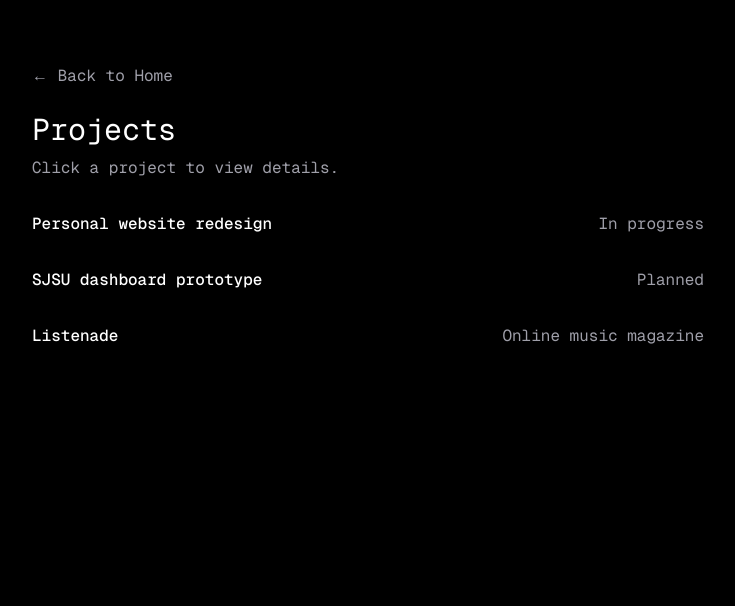
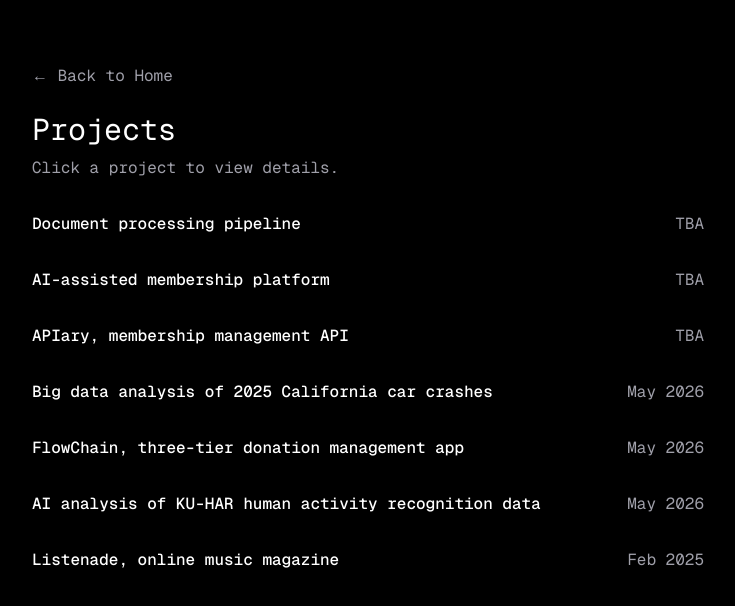
Before and after one commit to marljonson/marl.dev, a Next.js app: page /projects in a window 1280 px wide. Shown: the top 606 px of the page, without its empty margins (272-1007 px from the left). Built offline with nearby package versions, Linux system fonts and the light colour scheme.

Commit message:
Add project pages

```diff
--- a/app/blog/[slug]/page.tsx
+++ b/app/blog/[slug]/page.tsx
@@ -2,12 +2,17 @@ import GoBackLink from "../../components/GoBackLink";
 import { notFound } from "next/navigation";
 import { posts } from "../posts";
 
-export default function PostPage({
+export async function generateStaticParams() {
+  return posts.map((post) => ({ slug: post.slug }));
+}
+
+export default async function PostPage({
   params,
 }: {
-  params: { slug: string };
+  params: Promise<{ slug: string }>;
 }) {
-  const post = posts.find((p) => p.slug === params.slug);
+  const { slug } = await params;
+  const post = posts.find((p) => p.slug === slug);
 
   if (!post) return notFound();
 
@@ -18,6 +23,7 @@ export default function PostPage({
 
         <h1 className="text-3xl text-white">{post.title}</h1>
         <p className="mt-1 text-zinc-500">{post.date}</p>
+        <p className="mt-2 text-zinc-400">{post.summary}</p>
 
         <div className="mt-6 text-zinc-300 whitespace-pre-line">
           {post.content}
--- a/app/blog/bart-pop-icons/page.tsx
+++ /dev/null
@@ -1,25 +0,0 @@
-import GoBackLink from "../../components/GoBackLink";
-
-export default function BartPopIconsPage() {
-  return (
-    <main className="min-h-screen px-6">
-      <div className="w-full max-w-2xl text-left mx-auto pt-16">
-        <GoBackLink href="/blog">Back to Blog</GoBackLink>
-
-        <h1 className="text-3xl text-white">BART stations as 2010s pop icons</h1>
-        <p className="mt-1 text-zinc-500">January 26, 2026</p>
-
-        <div className="mt-6 text-zinc-300 whitespace-pre-line">
-          The Bay Area Rapid Transit system is full of personality, and this post
-          imagines what each station would look like as a 2010s pop icon.
-
-          Expect playful color palettes, city-inspired outfits, and nods to the
-          people and neighborhoods that make the Bay Area feel alive.
-
-          This page is a real blog post rendered inside the app router,
-          not just a placeholder list item.
-        </div>
-      </div>
-    </main>
-  );
-}
--- a/app/blog/posts.ts
+++ b/app/blog/posts.ts
@@ -3,6 +3,7 @@ export const posts = [
     slug: "nextjs-is-awesome",
     title: "The smart people at Pixar",
     date: "April 18, 2026",
+    summary: "Exploring the creative roles at Pixar that shape storytelling and music.",
     content: `
       At Pixar, creativity knows no bounds, and the stories behind the stories are just as fascinating as the films themselves. Recently, I had the chance to learn about the unique roles of two talented individuals who contribute to Pixar's magic in ways that are both innovative and essential.
 
@@ -21,20 +22,23 @@ export const posts = [
     slug: "bart-pop-icons",
     title: "BART stations as 2010s pop songs",
     date: "January 26, 2026",
+    summary: "A fun mapping of BART stations to 2010s pop culture icons.",
     content: `
-      This is a sample post.
-      You can write anything here.
+      The Bay Area Rapid Transit system is full of personality, and this post
+      imagines what each station would look like as a 2010s pop icon.
 
-      **Tips:**
-      - Use Markdown-like formatting
-      - Add more posts later
-      - Replace this text with real content
+      Expect playful color palettes, city-inspired outfits, and nods to the
+      people and neighborhoods that make the Bay Area feel alive.
+
+      This page is a real blog post rendered inside the app router,
+      not just a placeholder list item.
     `,
   },
   {
     slug: "third-post",
     title: "A third title",
     date: "TBA",
+    summary: "Placeholder for future blog content.",
     content: `
       This page will eventually show your projects.
 
--- /dev/null
+++ b/app/projects/[slug]/page.tsx
@@ -0,0 +1,34 @@
+import GoBackLink from "../../components/GoBackLink";
+import { notFound } from "next/navigation";
+import { projects } from "../data";
+
+export async function generateStaticParams() {
+  return projects.map((project) => ({ slug: project.slug }));
+}
+
+export default async function ProjectPage({
+  params,
+}: {
+  params: Promise<{ slug: string }>;
+}) {
+  const { slug } = await params;
+  const project = projects.find((project) => project.slug === slug);
+
+  if (!project) return notFound();
+
+  return (
+    <main className="min-h-screen px-6">
+      <div className="w-full max-w-2xl text-left mx-auto pt-16">
+        <GoBackLink href="/projects">Back to Projects</GoBackLink>
+
+        <h1 className="text-3xl text-white">{project.title}</h1>
+        <p className="mt-1 text-zinc-500">{project.date}</p>
+        <p className="mt-2 text-zinc-400">{project.summary}</p>
+
+        <div className="mt-6 text-zinc-300 whitespace-pre-line">
+          {project.content}
+        </div>
+      </div>
+    </main>
+  );
+}
--- /dev/null
+++ b/app/projects/data.ts
@@ -0,0 +1,122 @@
+export const projects = [
+  {
+    slug: "dwps",
+    title: "Document processing pipeline",
+    status: "TBA",
+    date: "2026",
+    summary: "A scalable pipeline for turning raw document scans into structured, validated data.",
+    content: `
+      The Document Processing Pipeline project automates the end-to-end extraction of information from scanned documents, PDFs, and images. It combines OCR, natural language processing, and a validation layer to transform messy inputs into standardized records.
+
+      Key capabilities:
+      - Multi-format ingestion for text, images, and scanned files
+      - Structured metadata extraction for fields like names, dates, and line items
+      - Intelligent normalization across document variants and languages
+      - Rule-driven validation and automated exception handling
+
+      This project is aimed at organizations that need to reduce manual review, speed up onboarding, and make document-driven workflows reliable at scale.
+    `,
+  },
+  {
+    slug: "aamp",
+    title: "AI-assisted membership platform",
+    status: "TBA",
+    date: "2026",
+    summary: "A membership platform that uses AI to personalize onboarding and member engagement.",
+    content: `
+      AAMP is an AI-assisted membership platform designed to make member management more intelligent and more efficient. It helps organizations personalize onboarding, automate communications, and predict engagement opportunities.
+
+      What it includes:
+      - Smart member profiles with behavior-driven insights
+      - Automated onboarding journeys and renewal reminders
+      - AI suggestions for content, events, and segmentation
+
+      The platform is built to keep membership teams focused on people rather than process, while still giving them the data they need to grow retention.
+    `,
+  },
+  {
+    slug: "apiary",
+    title: "APIary, membership management API",
+    status: "TBA",
+    date: "2026",
+    summary: "A membership management API for powering portals, apps, and partner integrations.",
+    content: `
+      APIary is a membership management API that centralizes member records, event registrations, and billing state behind a developer-friendly interface. It is designed to support modern web and mobile experiences without duplicating backend logic.
+
+      Highlights:
+      - REST and GraphQL support for flexible data access
+      - Permissioned endpoints for secure member operations
+      - Webhook-driven sync for real-time updates
+
+      This backend-first product makes it easier for teams to build membership tools with consistent data and fewer integration headaches.
+    `,
+  },
+  {
+    slug: "crashes",
+    title: "Big data analysis of 2025 California car crashes",
+    status: "May 2026",
+    date: "May 2026",
+    summary: "A data analysis project that explores crash trends across California in 2025.",
+    content: `
+      This project analyzes 2025 California car crash data to identify patterns in timing, severity, and contributing factors. The work focuses on transforming raw records into actionable insights for safer planning.
+
+      Research focus:
+      - Crash incidence by hour, weekday, and weather conditions
+      - Correlations between vehicle type and injury outcomes
+      - Regional trends for highway and urban environments
+
+      The goal is to turn large datasets into clear visualizations and recommendations that support public safety decisions.
+    `,
+  },
+  {
+    slug: "flowchain",
+    title: "FlowChain, three-tier donation management app",
+    status: "May 2026",
+    date: "May 2026",
+    summary: "A donation platform for nonprofits, with donor workflows and campaign tracking.",
+    content: `
+      FlowChain is a three-tier donation management app built for nonprofits and fundraisers. It brings donor data, campaign performance, and approval workflows together in a single system.
+
+      Core components:
+      - Donor management with recurring gift support
+      - Campaign dashboards for progress and attribution
+      - Approval workflows for grant and sponsorship requests
+
+      The app is focused on reducing administrative burden while preserving transparency for finance and program teams.
+    `,
+  },
+  {
+    slug: "kuhar",
+    title: "AI analysis of KU-HAR human activity recognition data",
+    status: "May 2026",
+    date: "May 2026",
+    summary: "Applying machine learning to the KU-HAR dataset for sensor-based activity recognition.",
+    content: `
+      This project uses the KU-HAR human activity recognition dataset to train models that classify movements from wearable sensors. It explores preprocessing, feature engineering, and supervised learning techniques.
+
+      Project work:
+      - Sensor stream preprocessing and noise reduction
+      - Feature extraction across temporal windows
+      - Training classifiers for activity labels like walking, sitting, and jogging
+
+      The aim is to build a practical activity recognition pipeline that can be applied to health, fitness, and ambient sensing solutions.
+    `,
+  },
+  {
+    slug: "listenade",
+    title: "Listenade, online music magazine",
+    status: "Feb 2025",
+    date: "Feb 2025",
+    summary: "An online music magazine focused on artists, culture, and editorial storytelling.",
+    content: `
+      Listenade is an online music magazine built around editorial storytelling, artist profiles, and curated playlists. The project highlights music culture through thoughtful articles and accessible design.
+
+      Editorial scope:
+      - Artist spotlights and album reviews
+      - Music technology coverage and industry trends
+      - Curated playlists and event previews
+
+      The magazine was designed to feel immersive, editorial-first, and easy to navigate for readers.
+    `,
+  },
+];
--- a/app/projects/page.tsx
+++ b/app/projects/page.tsx
@@ -1,26 +1,6 @@
 import GoBackLink from "../components/GoBackLink";
 import Link from "next/link";
-
-const projects = [
-  {
-    id: "personal-website",
-    title: "Personal website redesign",
-    status: "In progress",
-    href: "#",
-  },
-  {
-    id: "sjsu-dashboard",
-    title: "SJSU dashboard prototype",
-    status: "Planned",
-    href: "#",
-  },
-  {
-    id: "listenade",
-    title: "Listenade",
-    status: "Online music magazine",
-    href: "#",
-  },
-];
+import { projects } from "./data";
 
 export default function ProjectsPage() {
   return (
@@ -33,8 +13,8 @@ export default function ProjectsPage() {
         <div className="mt-6 flex flex-col gap-4">
           {projects.map((project) => (
             <Link
-              key={project.id}
-              href={project.href}
+              key={project.slug}
+              href={`/projects/${project.slug}`}
               className="group relative py-2 text-zinc-300 hover:text-white"
             >
               <div className="flex justify-between">
```
Also changed, not shown: 1 other file (tests, documents, lock files or other folders).
